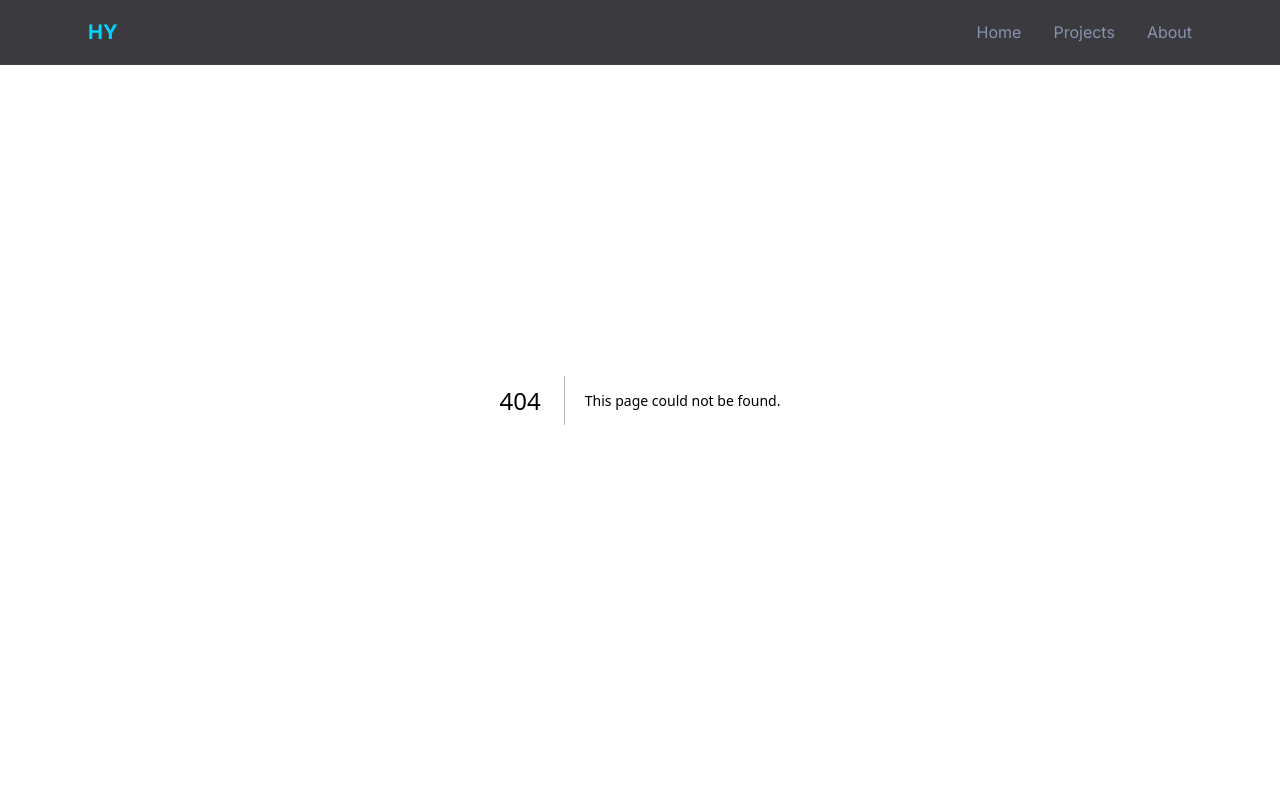
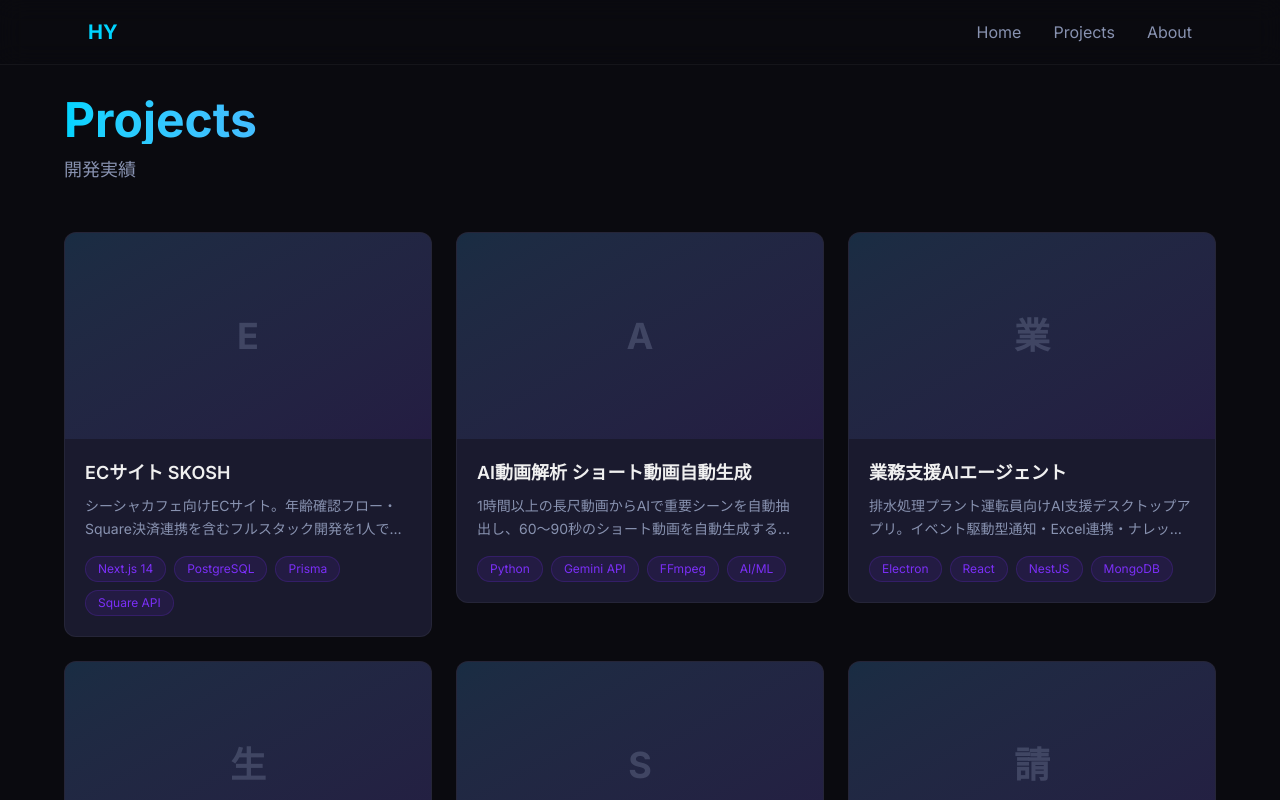
Before and after one commit to NJersyHiro/mywebsite, a Next.js app: page /projects in a window 1280 px wide. Before the commit this address had no page. Shown: the top 800 px of the page. Built offline with nearby package versions, Linux system fonts and the light colour scheme.

Commit message:
feat: add projects list page with card grid

```diff
--- /dev/null
+++ b/src/app/projects/page.tsx
@@ -0,0 +1,33 @@
+import { getAllProjects } from "@/lib/projects";
+import ProjectCard from "@/components/projects/ProjectCard";
+import type { Metadata } from "next";
+
+export const metadata: Metadata = {
+  title: "Projects | HY Portfolio",
+  description: "山本浩裕の開発実績一覧。AI・フルスタック・インフラまで幅広いプロジェクトを紹介。",
+};
+
+export default function ProjectsPage() {
+  const projects = getAllProjects();
+
+  return (
+    <main className="min-h-screen pt-24 pb-16 px-6">
+      <div className="max-w-6xl mx-auto">
+        {/* Page header */}
+        <div className="mb-12">
+          <h1 className="text-4xl md:text-5xl font-bold mb-3 bg-gradient-to-r from-neon-blue to-neon-purple bg-clip-text text-transparent">
+            Projects
+          </h1>
+          <p className="text-text-sub text-lg">開発実績</p>
+        </div>
+
+        {/* Project grid */}
+        <div className="grid grid-cols-1 md:grid-cols-2 lg:grid-cols-3 gap-6">
+          {projects.map((project) => (
+            <ProjectCard key={project.slug} project={project} />
+          ))}
+        </div>
+      </div>
+    </main>
+  );
+}
--- /dev/null
+++ b/src/components/projects/ProjectCard.tsx
@@ -0,0 +1,46 @@
+import Link from "next/link";
+import type { Project } from "@/lib/projects";
+
+interface ProjectCardProps {
+  readonly project: Project;
+}
+
+export default function ProjectCard({ project }: ProjectCardProps) {
+  const visibleTags = project.tags.slice(0, 4);
+
+  return (
+    <Link href={`/projects/${project.slug}`} className="group block">
+      <article className="bg-card-bg rounded-xl border border-white/5 overflow-hidden transition-all duration-300 group-hover:border-neon-blue/30 group-hover:-translate-y-2 group-hover:shadow-[0_0_30px_rgba(0,212,255,0.1)]">
+        {/* Gradient thumbnail placeholder */}
+        <div className="aspect-video bg-gradient-to-br from-neon-blue/10 to-neon-purple/10 flex items-center justify-center">
+          <span className="text-4xl text-text-sub/30 font-bold select-none">
+            {project.title.charAt(0)}
+          </span>
+        </div>
+
+        {/* Card body */}
+        <div className="p-5">
+          <h3 className="text-lg font-semibold text-text-main mb-2 group-hover:text-neon-blue transition-colors duration-300">
+            {project.title}
+          </h3>
+
+          <p className="text-sm text-text-sub line-clamp-2 mb-4 leading-relaxed">
+            {project.description}
+          </p>
+
+          {/* Tags */}
+          <div className="flex flex-wrap gap-2">
+            {visibleTags.map((tag) => (
+              <span
+                key={tag}
+                className="text-xs rounded-full px-3 py-1 bg-neon-purple/10 text-neon-purple border border-neon-purple/20"
+              >
+                {tag}
+              </span>
+            ))}
+          </div>
+        </div>
+      </article>
+    </Link>
+  );
+}
```
